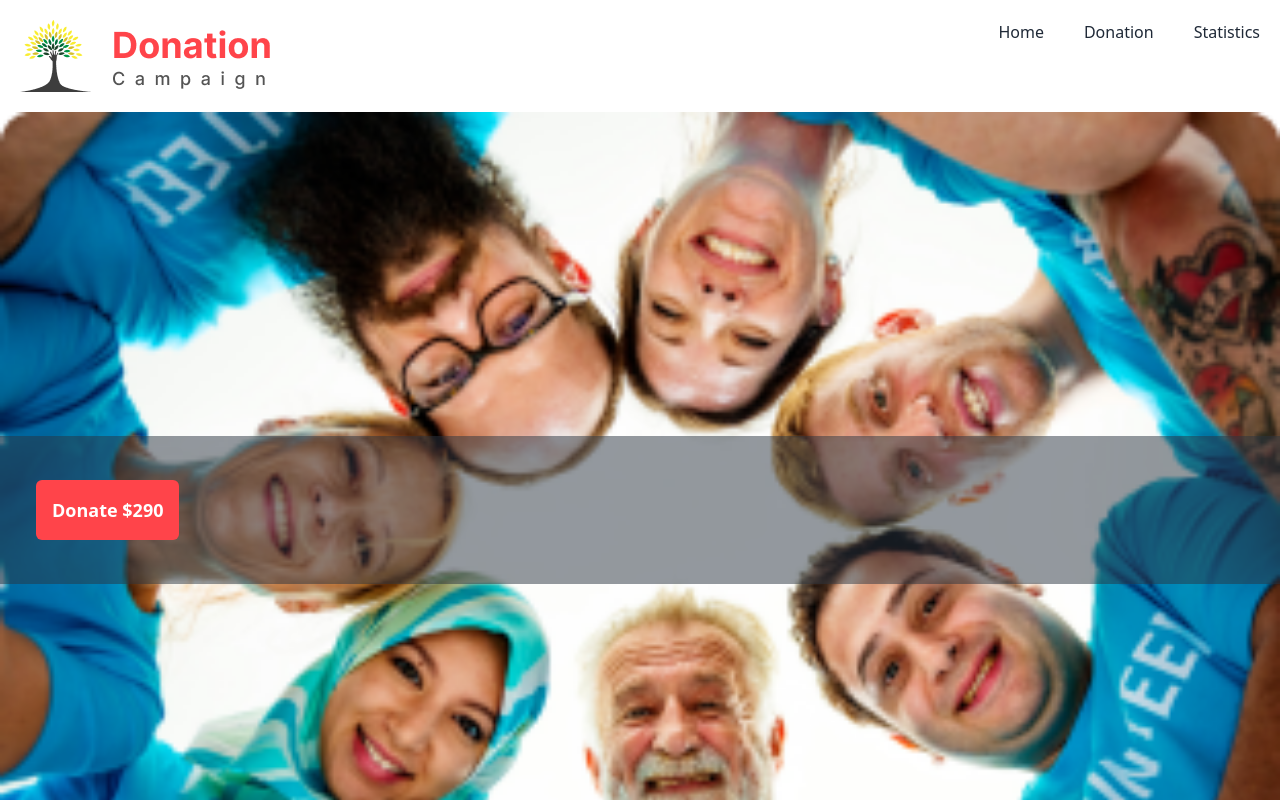
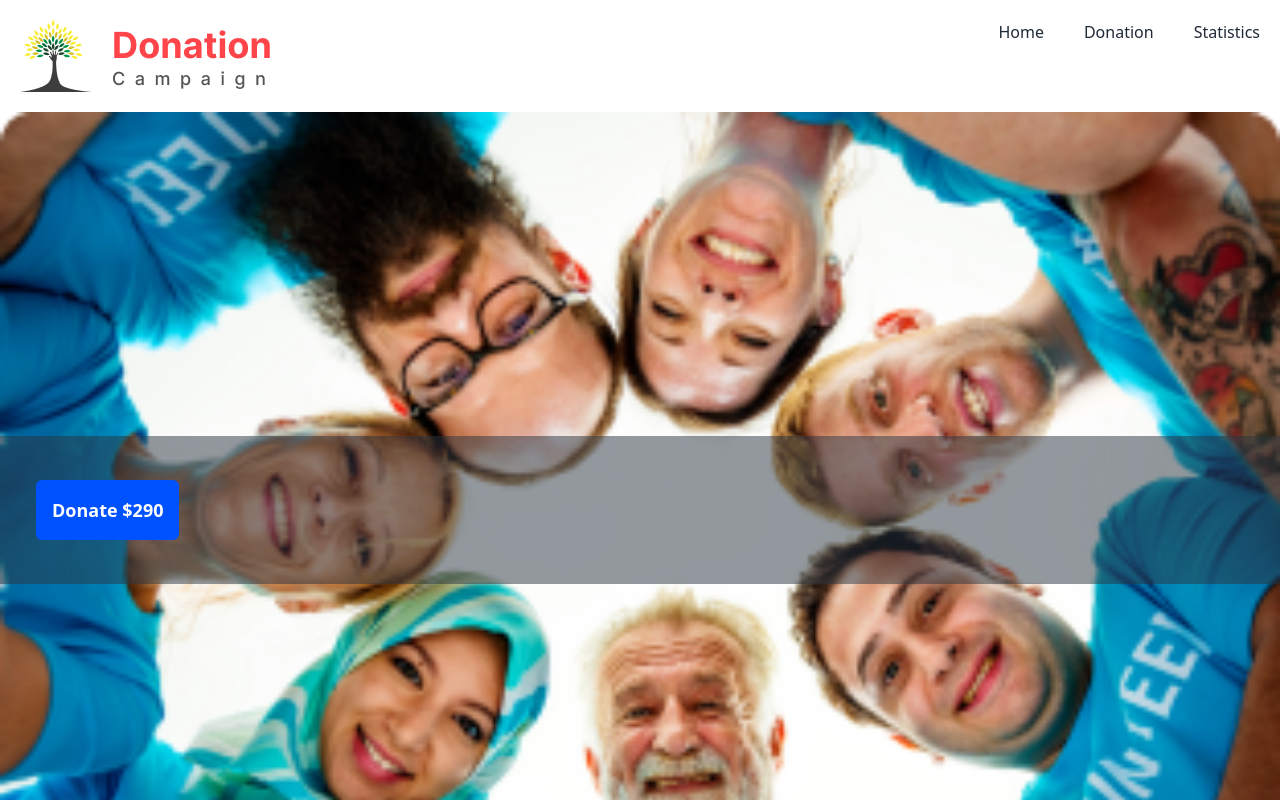
Before and after one commit to MohsenAlMahmud/Assignment-8, a React (Vite) app: page /donations/1 in a window 1280 px wide. Shown: the top 800 px of the page. Built offline with nearby package versions, Linux system fonts and the light colour scheme.

Commit message:
make some buttons dynamic color

```diff
--- a/public/donetions.json
+++ b/public/donetions.json
@@ -2,6 +2,7 @@
     {
         "id": 1,
         "picture": "/Resources/Health.png",
+        "image": "/Resources/Rectangle 4284.png",
         "title": "Clean water for children",
         "category": "Health",
         "category_bg_color": "#0052FF33",
@@ -14,6 +15,7 @@
     {
         "id": 2,
         "picture": "/Resources/Education.png",
+        "image": "/Resources/Rectangle 4287-1.png",
         "title": "Good education",
         "category": "Education",
         "category_bg_color": "#FF444A26",
@@ -26,6 +28,7 @@
     {
         "id": 3,
         "picture": "/Resources/Clothing.png",
+        "image": "/Resources/Rectangle 4287.png",
         "title": "Used Clothing Drive",
         "category": "Clothing",
         "category_bg_color": "#79C23F26",
@@ -38,6 +41,7 @@
     {
         "id": 4,
         "picture": "/Resources/Food.png",
+        "image": "/Resources/Rectangle 4287-2.png",
         "title": "Better Food for Everyone",
         "category": "Food",
         "category_bg_color": "#F8714726",
@@ -50,6 +54,7 @@
     {
         "id": 5,
         "picture": "/Resources/Food.png",
+        "image": "/Resources/Rectangle 4287-2.png",
         "title": "Better Food for Everyone",
         "category": "Food",
         "category_bg_color": "#F8714726",
@@ -62,6 +67,7 @@
     {
         "id": 6,
         "picture": "/Resources/Clothing.png",
+        "image": "/Resources/Rectangle 4287.png",
         "title": "Used Clothing Drive",
         "category": "Clothing",
         "category_bg_color": "#79C23F26",
@@ -74,6 +80,7 @@
     {
         "id": 7,
         "picture": "/Resources/Education.png",
+        "image": "/Resources/Rectangle 4287-1.png",
         "title": "Good education",
         "category": "Education",
         "category_bg_color": "#FF444A26",
@@ -86,6 +93,7 @@
     {
         "id": 8,
         "picture": "/Resources/Health.png",
+        "image": "/Resources/Rectangle 4284.png",
         "title": "Clean water for children",
         "category": "Health",
         "category_bg_color": "#0052FF33",
@@ -98,6 +106,7 @@
     {
         "id": 9,
         "picture": "/Resources/Health.png",
+        "image": "/Resources/Rectangle 4284.png",
         "title": "Clean water for children",
         "category": "Health",
         "category_bg_color": "#0052FF33",
@@ -110,6 +119,7 @@
     {
         "id": 10,
         "picture": "/Resources/Education.png",
+        "image": "/Resources/Rectangle 4287-1.png",
         "title": "Good education",
         "category": "Education",
         "category_bg_color": "#FF444A26",
@@ -122,6 +132,7 @@
     {
         "id": 11,
         "picture": "/Resources/Clothing.png",
+        "image": "/Resources/Rectangle 4287.png",
         "title": "Used Clothing Drive",
         "category": "Clothing",
         "category_bg_color": "#79C23F26",
@@ -134,6 +145,7 @@
     {
         "id": 12,
         "picture": "/Resources/Food.png",
+        "image": "/Resources/Rectangle 4287-2.png",
         "title": "Better Food for Everyone",
         "category": "Food",
         "category_bg_color": "#F8714726",
--- a/src/Components/Donations/DonationDetailsCard.jsx
+++ b/src/Components/Donations/DonationDetailsCard.jsx
@@ -2,7 +2,7 @@ import swal from "sweetalert";
 
 
 const DonationDetailsCard = ({ donation }) => {
-    const { id, picture, description } = donation;
+    const { id, picture, description, category_bg_color, button_bg_color, text_color } = donation;
 
     const handleAddToDonate = () => {
 
@@ -31,7 +31,7 @@ const DonationDetailsCard = ({ donation }) => {
                     <img className="w-screen h-auto" src={picture} alt="" />
                     <div className="flex absolute hero-overlay h-1/6 items-center px-9">
                         <div className=" ">
-                            <button onClick={handleAddToDonate} className="p-4 rounded-md text-white text-lg font-semibold bg-[#FF444A]">Donate $290</button>
+                            <button onClick={handleAddToDonate} style={{ backgroundColor: text_color }} className="p-4 rounded-md text-white text-lg font-semibold">Donate $290</button>
                         </div>
                     </div>
                 </figure>
--- a/src/Pages/Donation/DonateCard.jsx
+++ b/src/Pages/Donation/DonateCard.jsx
@@ -2,12 +2,12 @@ import { Link } from "react-router-dom";
 
 
 const DonateCard = ({ donation }) => {
-    const { id, category, title, picture, price, text_color, button_bg_color, category_bg_color } = donation;
+    const { id, category, title, picture, price, text_color, button_bg_color, category_bg_color, image } = donation;
     return (
         <div className="">
             <div className="flex">
                 <div>
-                    <figure><img src={picture} alt="" /></figure>
+                    <figure><img src={image} alt="" /></figure>
                 </div>
                 <div className="w-full">
                     <div style={{ backgroundColor: category_bg_color }} className="h-full px-3">
@@ -16,7 +16,7 @@ const DonateCard = ({ donation }) => {
                         <p className="font-semibold">${price}</p>
                         <Link to={`/donations/${id}`}>
                             <div className="">
-                                <button className="px-4 py-1 rounded-md btn-primary font-semibold">View Details</button>
+                                <button style={{ backgroundColor: text_color }} className="px-4 py-1 rounded-md btn-primary font-semibold mt-3">View Details</button>
                             </div>
                         </Link>
                     </div>
--- a/src/Pages/Statistics/Statistics.jsx
+++ b/src/Pages/Statistics/Statistics.jsx
@@ -16,7 +16,7 @@ const Statistics = () => {
         <PieChart width={1200} height={600}>
           <Pie
             dataKey="value"
-            isAnimationActive={false}
+            isAnimationActive={true}
             data={data}
             cx="50%"
             cy="50%"
@@ -27,7 +27,9 @@ const Statistics = () => {
 
           <Tooltip />
         </PieChart>
+
     );
+
 };
 
 export default Statistics;
```
Also changed, not shown: Resources/header.jpg (added).
